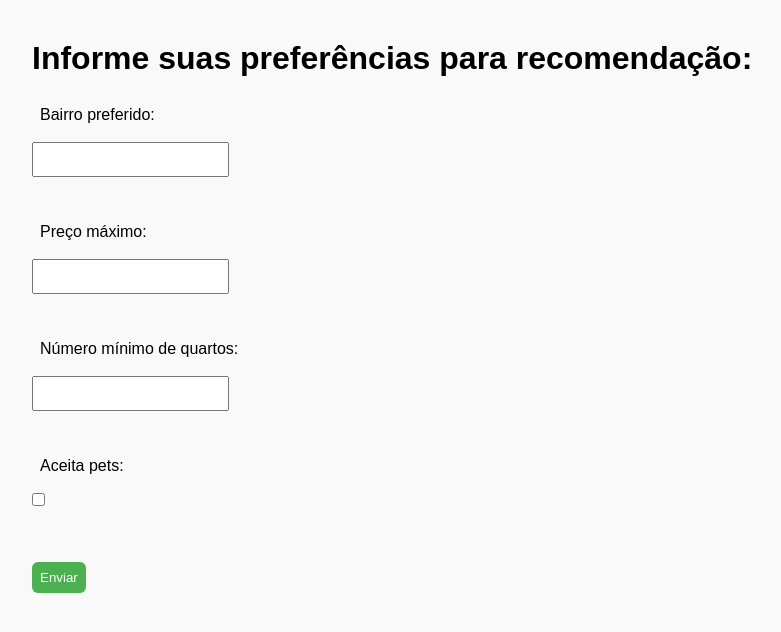
After one commit to DanielBorbaSoares/RecomendacaoImoveis, a Flask app: page /formulariocliente in a window 1280 px wide. The commit adds this page. Shown: the top 632 px of the page, without its empty margins (8-789 px from the left). Run offline with Flask 3, Linux system fonts and the light colour scheme.

Commit message:
Adiciona formulário de preferências e mensagem de sucesso

```diff
--- a/app.py
+++ b/app.py
@@ -6,7 +6,7 @@ from werkzeug.utils import secure_filename
 app = Flask(__name__)
 app.config['UPLOAD_FOLDER'] = 'static/uploads'
 
-# Página inicial (cliente)
+# Página inicial (cliente) → corretor vê os imóveis
 @app.route('/cliente')
 def cliente():
     imoveis = []
@@ -24,7 +24,7 @@ def cliente():
             bairros[bairro].append(imovel)
     return render_template('cliente.html', bairros=bairros)
 
-# Página do corretor
+# Página do corretor → cadastrar imóveis
 @app.route('/corretor', methods=['GET', 'POST'])
 def corretor():
     if request.method == 'POST':
@@ -43,6 +43,28 @@ def corretor():
         return redirect('/corretor')
     return render_template('corretor.html')
 
+# Nova página → formulário para o cliente preencher preferências
+@app.route('/formulariocliente', methods=['GET', 'POST'])
+def formulariocliente():
+    mensagem = ''
+    if request.method == 'POST':
+        bairro = request.form['bairro']
+        preco_max = request.form['preco_max']
+        quartos = request.form['quartos']
+        aceita_pets = 'sim' if request.form.get('aceita_pets') else 'nao'
+
+        # Salva as preferências no arquivo
+        with open('preferencias.csv', 'a', newline='', encoding='utf-8') as f:
+            writer = csv.writer(f)
+            if os.path.getsize('preferencias.csv') == 0:
+                writer.writerow(['bairro', 'preco_max', 'quartos', 'aceita_pets'])
+            writer.writerow([bairro, preco_max, quartos, aceita_pets])
+
+        mensagem = 'Obrigado! Suas preferências foram registradas.'
+
+    return render_template('formulariocliente.html', mensagem=mensagem)
+
+
 # Página de sucesso ao treinar
 @app.route('/treinar')
 def treinar():
@@ -52,6 +74,5 @@ if __name__ == '__main__':
     if not os.path.exists('static/uploads'):
         os.makedirs('static/uploads')
 
-    import os
     port = int(os.environ.get("PORT", 5000))
     app.run(host='0.0.0.0', port=port)
--- a/templates/corretor.html
+++ b/templates/corretor.html
@@ -20,6 +20,7 @@
   </form>
 
   <br><a href="/treinar"><button>Treinar Recomendação</button></a>
-  <br><a href="/cliente">Ver Página do Cliente</a>
+  <br><a href="/cliente">Ver imoveis cadastrados </a>
+  <br><a href="/formulariocliente">Ver formulário do cliente</a>
 </body>
 </html>
--- /dev/null
+++ b/templates/formulariocliente.html
@@ -0,0 +1,31 @@
+<!DOCTYPE html>
+<html lang="pt-br">
+<head>
+  <meta charset="UTF-8">
+  <title>Formulário de Preferências</title>
+  <link rel="stylesheet" href="/static/style.css">
+</head>
+<body>
+  <h1>Informe suas preferências para recomendação:</h1>
+
+  <form method="POST">
+    <label for="bairro">Bairro preferido:</label>
+    <input type="text" name="bairro" required><br>
+
+    <label for="preco_max">Preço máximo:</label>
+    <input type="number" name="preco_max" required><br>
+
+    <label for="quartos">Número mínimo de quartos:</label>
+    <input type="number" name="quartos" required><br>
+
+    <label for="aceita_pets">Aceita pets:</label>
+    <input type="checkbox" name="aceita_pets"><br><br>
+
+    <button type="submit">Enviar</button>
+  </form>
+
+  {% if mensagem %}
+    <p style="color: green;">{{ mensagem }}</p>
+  {% endif %}
+</body>
+</html>
```
Also changed, not shown: preferencias.csv (added, +7 -0 lines).
